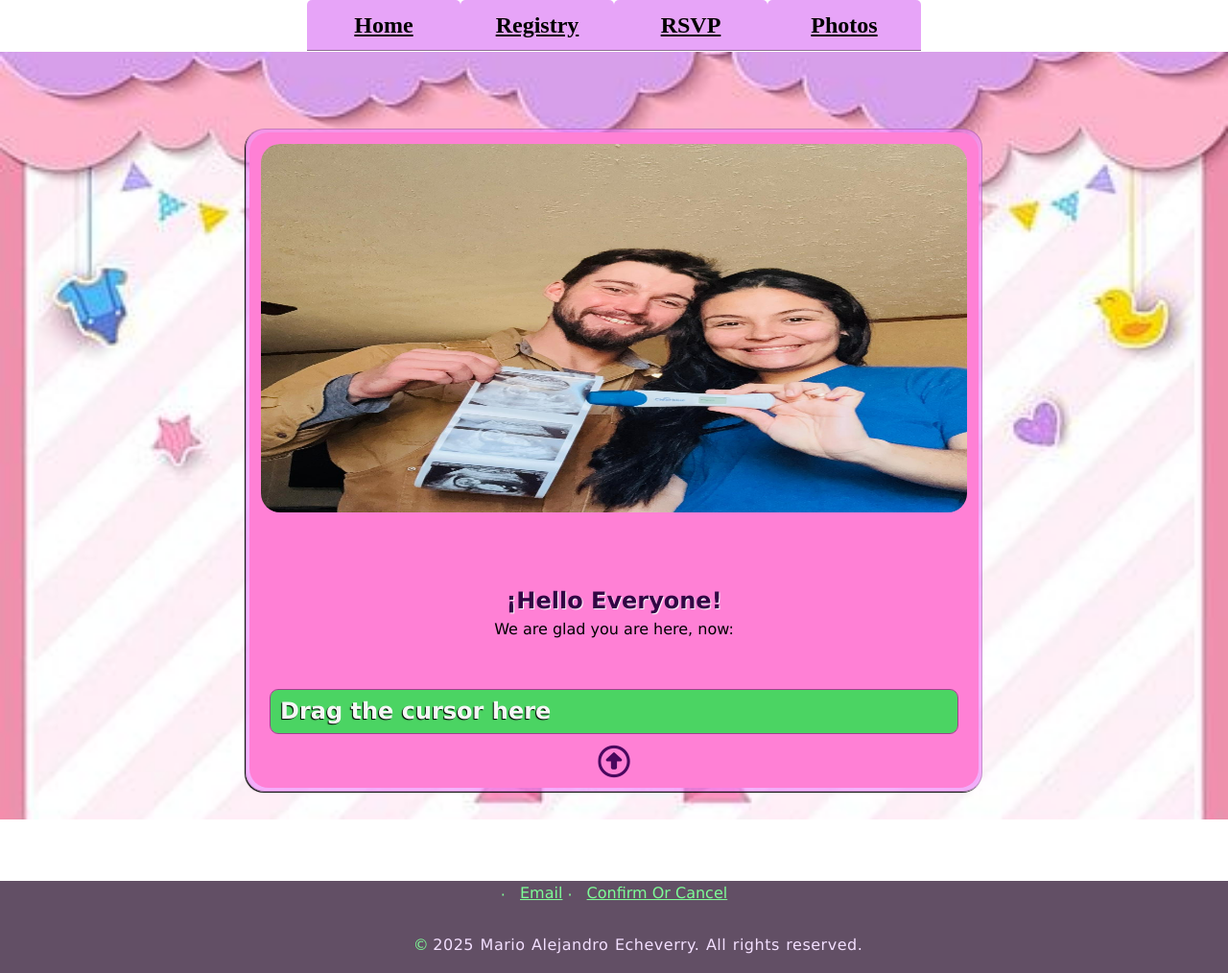
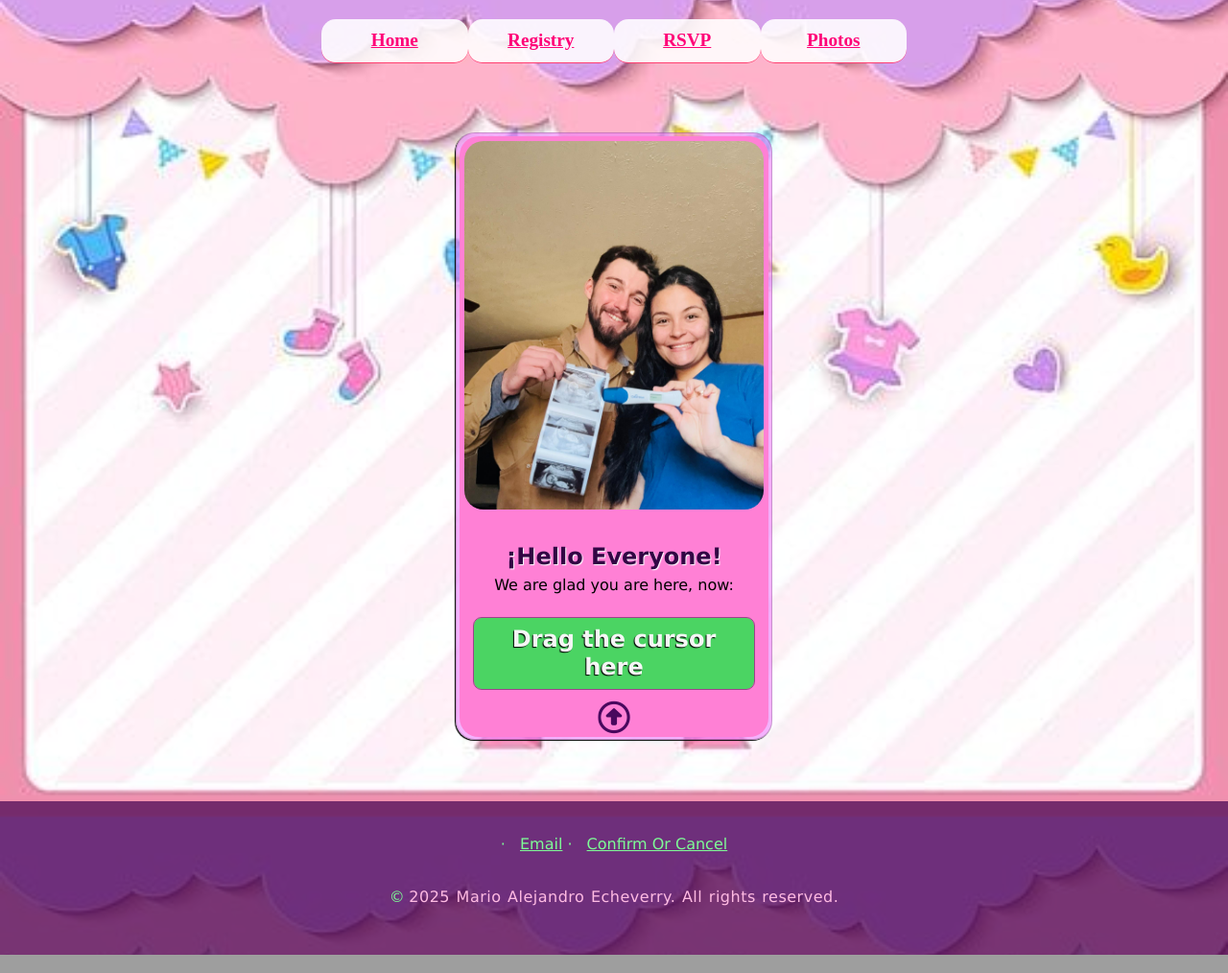
Before and after one commit to alejoP19/babyshower_page, a Django app: page /home in a window 1280 px wide. Shown: the part 961-1975 px from the top of the page at 96% size. Run offline with Django 5.2, Linux system fonts and the light colour scheme; some libraries are stand-ins or nearby versions.

Commit message:
home responsive ok

```diff
--- a/invitados/templates/home.html
+++ b/invitados/templates/home.html
@@ -62,7 +62,7 @@
 
 {% block content %}
 
-<body>
+
 
 <div class="home__picture">
     <div class="picture-items" >
@@ -100,6 +100,9 @@
 </div>
 
 
+
+
+
     <div class="nav-body">
         <ul class="nav-list-body"  id="miLista">
             <li  class="nav-item-body" ><a href="{% url 'Home'%}" id="ir">Home</a></li>
@@ -109,32 +112,22 @@
         </ul>
     </div>
 
-    <main class="img-main">
-  <!-- <div class="parents-img">
-      <img  src="{% static 'invitados/img/new_parents.jpg' %}" alt="">
-  </div> -->
 
+
+<body class="img-body-home">
     <div class="card">
-
         <div class="card__front">
-
                 <picture class="sidebar__iconos sidebar--picture">
                     <source srcset="{% static 'invitados/img/new_parents.jpg' %}" media="(max-width:700px)">
-
                     <img src="{% static 'invitados/img/new_parents.jpg' %}" alt="">
                 </picture>
 
-                <span>¡Hello Everyone!
-                </span>
+                    <span>¡Hello Everyone!</span>
                     <P>
-
                         We are glad you are here, now: <br>
-
                     </P>
                     <h4>Drag the cursor here</h4>
                     <div class="icon-card">
-
-
                     <i class="fa-regular fa-circle-up fa-beat-fade"></i>
                 </div>
         </div>
@@ -143,7 +136,6 @@
         <div class="card__back">
             <span>
                 Thank you for visiting our baby registry!
-
             </span>
             <P>
                 We appreciate you joining us on this journey.
@@ -151,18 +143,12 @@
                 We know we'll need many items as our daughter grows,
                 but please feel free to bless her with whatever you wish.
                 We appreciate your love and support.
-             Love, Colby, Valentina, and Presley.</P>
-
-
+                Love, Colby, Valentina, and Presley.
+            </P>
         </div>
     </div>
 
 
-
-    </main>
-
-
-</body>
     <footer class="base__footer">
 
         <div class="right_text__footer--base">
@@ -177,6 +163,7 @@
         </div>
 
     </footer>
+</body>
 
 
 {% endblock %}
--- a/static/invitados/css/styles_cuenta_regresiva.css
+++ b/static/invitados/css/styles_cuenta_regresiva.css
@@ -11,7 +11,7 @@
   align-items: center;
   justify-content: center;
   bottom: 0;
-  margin-bottom: 15px;
+  margin-bottom: 10px;
   background-color:transparent;
   box-shadow:-1px 0px 0.5px 2px #ff8dd981;
   width:fit-content;
@@ -89,3 +89,22 @@
 
 
 }
+
+
+
+/*----------> <<< QUERIES >>> <-----------*/
+
+@media screen and (min-width: 700px){
+
+  .contenedor {
+
+      margin-bottom: 13%;
+
+    }
+
+
+}
+
+
+/* <---- H <<< QUERIES /ENDS >>> ----->*/
+/*________________________________________________________*/
--- a/static/invitados/css/styles_nav_home.css
+++ b/static/invitados/css/styles_nav_home.css
@@ -1,8 +1,11 @@
 body{
+      position:relative;
+      margin: 0;
       padding: 0;
-      margin: 0;
+      box-sizing: border-box;
+      min-height: 100vh;
+      max-height: fit-content;
       font-family: 'Verdana';
-      box-sizing: border-box;
       background-color: #fffffffa;
 
 
@@ -123,47 +156,31 @@
 }
 
 
-/* <---- FOTO SECTION  ENDS ----->*/
+/* <---- HOME PICTURE SECTION  ENDS ----->*/
 /*__________________________________*/
 
 
-/* <---- SIDE NAV  BAR  ----->*/
 
-.nav{
+/* <---- MAIN SECTION STYLES ----->*/
+.img-body-home{
 
-         display: flex;
-         flex-direction: row;
-         justify-content: center;
-         align-content: center;
-         text-align: center;
-         font-family: 'Script MT';
-          width: 100%;
-        padding: 20px 0;
-
+background-image: url(../../invitados/img/main_home_img.jpg);
+margin: 0;
+padding: 0;
+background-size: cover;
+background-repeat: no-repeat;
+background-position: center center;
+background-attachment: fixed;
+height: 100%;
+width: 100%
 }
-
-
-
-.nav-item{
-
-list-style: none;
-}
-
-.nav-item a{
-      color: #000000;
-      font-size: x-large;
-      font-weight: 600;
-}
-
-/* <---- SIDE NAV  BAR   ENDS ----->*/
-/*__________________________________*/
 
 
 /* <---- NAV BODY  SECTION  ----->*/
 
 .nav-body{
-
       display: flex;
+      top: 0;
       flex-direction: column;
       justify-content: center;
       align-content: center;
@@ -206,41 +223,23 @@
 
 
 
+/* <---- CARD SECTION  ----->*/
+.card{
 
-/* <---- MAIN SECTION STYLES ----->*/
-.img-main{
-      position: relative;
       display: flex;
       flex-direction: column;
-      justify-content: space-evenly;
-      height:110dvh;
-      width: 100%;
-
-      box-sizing: border-box;
-      background-image: url(../../invitados/img/main_home_img.jpg);
-      background-repeat: no-repeat;
-      background-size: cover;
-      background-position: center;
-
-
-}
-
-.card{
-
-      position: absolute;
+      justify-content:space-evenly;
       margin: auto;
       align-self: center;
-      display: flex;
-      width: clamp(65dvw, 50%, 90dvw);
+      margin-top: 5%;
+      width: clamp(100px,60%, 300px);
       height: clamp(max-content, 50%, 100dvh);
-      max-width: clamp(65dvw, 50%, 90dvw);
       min-height: clamp(max-content, 50%, 100dvh);
-      max-height: clamp(max-content,50%, 100dvw);
-      margin-top: 7%;
       background-color:#ed7efc96;
       border-radius: 20px;
       overflow: hidden;
       box-shadow: -1px 1px 1px black;
+
 
   }
 
@@ -283,7 +282,8 @@
   .card__back, .card__front{
   backface-visibility: hidden;
   transition: transform 3s;
-  background-color:#ca90f7;
+  background-color:#ae4afa;
+  color: white;
   border-radius: 20px;
   padding-bottom:6px ;
   }
@@ -378,10 +378,76 @@
 
 
 
-
+  /* <---- CARD SECTION  ENDS ----->*/
+/*__________________________________*/
 
 /* <---- MAIN SECTION  ENDS ----->*/
 /*__________________________________*/
+
+
+
+
+/*----------> FOOTER  / <<<<  BASE>>>>  <-----------*/
+
+.base__footer {
+      display: flex;
+      flex-direction: column;
+
+      background-color: rgba(75, 9, 85, 0.74);
+      margin-top: 5%;
+      justify-content: center;
+      align-content: center;
+      height: fit-content;
+      width: 100%;
+      font-size: clamp(0.7rem, 2.0vw, 1rem);
+      padding: 10px 0px 30px 0px;
+
+    }
+
+
+
+      .left__text__footer--base {
+        margin-top:-30px;
+        margin-bottom: 3%;
+        display: flex;
+        flex-direction: row;
+        align-items: center;
+        align-self: center;
+        color: rgb(255, 187, 227);
+        letter-spacing: 0.5px;
+       word-spacing: 1px;
+       gap: 4px;
+
+      }
+      .left__text__footer--base:hover{
+        color: rgba(255, 255, 255, 0.952);
+      }
+
+      .right_text__footer--base {
+        display: flex;
+        flex-direction: row;
+        justify-content: space-around;
+        gap: 5px;
+        margin: auto;
+        padding: 30px 0px;
+
+
+
+        color: rgba(136, 255, 235, 0.959);
+        margin-bottom: 2%;
+      }
+      .right_text__footer--base a {
+
+            color: #7efc96;
+            margin-bottom: 2%;
+          }
+      .right_text__footer--base a:hover {
+
+        color: rgba(5, 255, 193, 0.959);
+      }
+
+    /*----------> FOOTER / <<<  ENDS >>>  <-----------*/
+   /*________________________________________________*/
 
 
 
@@ -477,71 +543,6 @@
 
 
 
-/*----------> FOOTER  / <<<<  BASE>>>>  <-----------*/
-
-.base__footer {
-      position:absolute;
-      display: flex;
-      align-self: flex-end;
-
-      flex-direction: column;
-      background-color: rgba(44, 18, 48, 0.74);
-      margin-top: 5%;
-      justify-content: center;
-      align-content: center;
-      height: fit-content;
-      width: 100%;
-
-      font-size: clamp(0.7rem, 2.0vw, 1rem);
-      padding: 10px 0px 30px 0px;
-
-    }
-
-
-
-      .left__text__footer--base {
-        margin-top:-30px;
-        margin-bottom: 3%;
-        display: flex;
-        flex-direction: row;
-        align-items: center;
-        align-self: center;
-        color: rgb(243, 223, 255);
-        letter-spacing: 0.5px;
-       word-spacing: 1px;
-       gap: 4px;
-
-      }
-      .left__text__footer--base:hover{
-        color: rgba(255, 255, 255, 0.952);
-      }
-
-      .right_text__footer--base {
-        display: flex;
-        flex-direction: row;
-        justify-content: space-around;
-        gap: 5px;
-        margin: auto;
-        padding: 30px 0px;
-
-
-
-        color: rgba(136, 255, 235, 0.959);
-        margin-bottom: 2%;
-      }
-      .right_text__footer--base a {
-
-            color: #7efc96;
-            margin-bottom: 2%;
-          }
-      .right_text__footer--base a:hover {
-
-        color: rgba(5, 255, 193, 0.959);
-      }
-
-    /*----------> FOOTER / <<<  ENDS >>>  <-----------*/
-   /*________________________________________________*/
-
 
 
 
@@ -582,42 +583,40 @@
 
         .picture-items h4{
 
-            margin-bottom: 20%;
+            margin-bottom: 18%;
         }
 
 }
 
-/* <---- HEADER SECTION   << QUERIES / ENDS >>>  ----->*/
-/*____________________________________________________*/
+
+  /* <---- HOME PICTURE SECTION  <<< QUERIES /ENDS >>> ----->*/
+  /*________________________________________________________*/
 
 
 /* <---- NAV BODY  SECTION <<< QUERIES >>>   ----->*/
 
     @media screen and (min-width: 700px){
 .nav-body{
-      position: relative;
 
-      height: 30%;
-      margin: 1px 1px;
-        width: 50%;
-    justify-self: center;
+      background:none;
+      margin-top: 1%;
 }
 .nav-list-body{
-            position: relative;
+      margin: auto;
       display: flex;
-            flex-direction:row;
-            justify-content: space-between;
-            width: 100%;
-            font-family: 'Script MT';}
+      flex-direction: row;
+      justify-content: center;
+      width: 50%;
+      padding: 8px 15px;
+      border-radius: 15px;
+}
 
 .nav-item-body{
-            text-align: center;
+      background: #ffffffe0;
       width: 40%;
-      padding: 8px;
-      border-bottom: 1px solid rgba(35, 31, 32, 45%);
-     border-radius: 5px;
-     border-bottom-left-radius: 0%;
-     border-bottom-right-radius: 0;
+      padding: 8px ;
+      border-bottom: 1px solid rgba(255, 4, 67, 0.76);
+      border-radius: 15px;
       transition: background-color 2s, border-radius 1s, outline 0.8s,
       outline-offset 0.1s;
       outline: 1px;
@@ -628,21 +627,23 @@
       }
 
       .nav-item-body:hover{
-
-
-      border-radius: 25px;
       background-color: #e69ff8f1;
       border-radius: 23px;
-      padding:10px 30px;
+      padding:6px 20px;
       outline: 1px solid rgb(255, 255, 255);
      outline-offset: -3px;
-
       }
 
       .nav-item-body a{
+      color: #ff0077;
+      font-size:larger;
+      font-weight:bold;
+
+      }
+      .nav-item-body a:hover{
+
             color: #000000;
-      font-size: x-large;
-      font-weight: 600;
+
 
             }
 
@@ -656,169 +657,20 @@
   /* <---- MAIN SECTION STYLES <<<< QUERIES >>>> ----->*/
 
   @media screen and (min-width: 700px){
-.img-main{
-      position: relative;
-      display: flex;
-      flex-direction: column;
-      justify-content: space-evenly;
-      height:100dvh;
-
-
-
-}
 
       .card{
 
-      position: absolute;
-    margin: auto;
-      align-self: center;
-      display: flex;
-      width: clamp(70dvw, 50%, 90dvw);
+
+            margin-top: 5%;
+            width: clamp(63dvw, 50%, 90dvw);
             height: clamp(max-content, 50%, 100dvh);
-      max-width: clamp(60dvw, 50%, 90dvw);
-      min-height: clamp(max-content, 50%, 100dvh);
-      max-height: clamp(max-content,50%, 100dvw);
-      margin-top: 4%;
-      background-color:#ed7efc96;
+            width: clamp(200px,100%, 330px);
             border-radius: 20px;
             overflow: hidden;
             box-shadow: -1px 1px 1px black;
 
-  }
-
-  .card__back{
-      display: flex;
-      flex-direction: column;
-      justify-content:space-evenly;
-      position: absolute;
-      top: 0;
-      width: 100%;
-      height: 100%;
-      padding: 12px;
-      transform: perspective(900px)rotateY(180deg);
-      border-radius: 20px;
-      border: 1px dotted white;
-  }
-
-  .card__back span{
-      text-align: center;
-      align-self: center;
-      font-size: clamp(1.5rem,2.2%, 2rem);
-
-      margin: 6px 0;
 
         }
-  .card__back p{
-      align-self: center;
-      text-align: justify;
-      font-size: clamp(1.2rem,2.2%, 1.8rem);
-  text-wrap: wrap wrap;
-      margin: 6px 6px;
-      white-space:pre;
-      white-space:normal;
-      text-align: justify;
-
-
-
-
-  }
-  .card__back, .card__front{
-  backface-visibility: hidden;
-  transition: transform 3s;
-  background-color:#ca90f7;
-  border-radius: 20px;
-  padding-bottom:6px ;
-  }
-
-  .card:hover .card__front{
-      transform: perspective(300px)rotateY(180deg);
-  }
-  .card:hover .card__back{
-      transform: perspective(300px)rotateY(360deg);
-      background-color: rgb(253, 22, 138);
-      color:#000000;
-  }
-
-  .card__front{
-
-      transform: perspective(200px)rotateY(0deg);
-      margin: 3px;
-      padding: 12px;
-      height: 40%;
-      background-color: #ca90f7;
-      border-radius: 20px;
-  }
-  .card__front{
-
-  height: fit-content;
-  background-color: #ff80d5;
-  }
-  .card__front img{
-      width: 100%;
-      background-repeat: no-repeat;
-      background-size:  cover;
-      background-position:center ;
-      border-radius: 20px;
-      margin-bottom: 10%;
-
-  }
-
-  .card__front span{
-    display: flex;
-    justify-self: center;
-    font-size: clamp(1.5rem,2.2%, 2rem);
-     color: rgb(50, 5, 68);
-     text-shadow: 1px 1px 1px #ffffff;
-     font-weight: bold;
-
-  }
-  .card__front p{
-      display: flex;
-      justify-self: center;
-
-     font-size: clamp(1rem,2.2%, 1.5rem);
-     margin: 0% 0% 7% 0%;
-     display: block;
-     color: rgb(0, 0, 0);
-   font-weight: 400;
-
-  }
-  .card__front h4{
-      text-align: center;
-      display: flex;
-   align-self: center;
-  color: rgba(255, 255, 255, 0.959);
-  text-shadow: -1px 1px 1px #000000;
-  font-weight:600;
-background-color: #3ddb5aec;
-  padding: 8px 10px;
-  margin: 15px 10px;
-  border-radius: 8px;
-  transition: background-color 1s, border-radius 0.8s, outline 0.8s,
-    outline-offset 0.8s;
-    outline: 1px solid rgba(136, 55, 122, 0.829);
-  outline-offset: 2;
-
-  }
-  .card__front h4:hover {
-      background-color: rgba(255, 138, 226, 0.178);
-      color: rgb(255, 0, 106);
-      border-radius: 20px;
-      padding: 15px;
-      outline: 2px solid rgba(253, 3, 3, 0.596);
-      outline-offset: -7px;
-    }
-
-
-
-  .icon-card{
-      display: flex;
-    justify-self: center;
-    font-size: 30px;
-    color: #3f0257;
-  }
-
-
 }
 
 
@@ -831,75 +683,63 @@
  /*---------->  FOOTER- BASE/ <<<< QUERIES>>>>  <-----------*/
 
 
-        @media screen and (min-width: 620px) {
-        .base__footer{
-      height: 12dvh;
-      margin-top: 5%;
+        @media screen and (min-width: 700px) {
+
+            .base__footer {
+
+                  font-size: clamp(0.7rem, 2.0vw, 1rem);
+                  padding: 3px 0px 10px 0px;
+
                 }
 
+
+
                   .left__text__footer--base {
+                    margin-top:-30px;
+                    margin-bottom: 3%;
                     display: flex;
+                    flex-direction: row;
                     align-items: center;
-      flex-direction: row;
-       margin-left: 50px;
+                    align-self: center;
+                    color: rgb(255, 187, 227);
+                    letter-spacing: 0.5px;
+                   word-spacing: 1px;
+                   gap: 4px;
+
                   }
-
                   .left__text__footer--base:hover{
-        color: rgba(20, 214, 101, 0.952);
+                    color: rgba(255, 255, 255, 0.952);
                   }
 
                   .right_text__footer--base {
-        margin-top: 12px;
                     display: flex;
-      align-items: center;
+                    flex-direction: row;
+                    justify-content: space-around;
+                    gap: 5px;
+                    margin: auto;
+                    padding: 30px 0px;
+
+
+
+                    color: rgba(136, 255, 235, 0.959);
+                    margin-bottom: 2%;
+                  }
+                  .right_text__footer--base a {
+
+                        color: #7efc96;
+                        margin-bottom: 2%;
+                      }
+                  .right_text__footer--base a:hover {
+
+                    color: rgba(5, 255, 193, 0.959);
+                  }
+
+                /*----------> FOOTER / <<<  ENDS >>>  <-----------*/
+               /*________________________________________________*/
+
+
 
       }
 
-      }
-/*----------> HEADER QUERIES <-----------*/
-
-@container header (min-width: 600px){
-      .nav_hdr{
-            margin-top: 0;
-            display: block;
-            position: static;
-            z-index: 1;
-            background-color: transparent;
-            height: auto;
-            width: auto;
-            justify-content: space-between;
-
-      }
-      .nav_hdr-item a{
-            color: rgb(1, 142, 207);
-            font-size: large;
-            font-weight: 400;
-      }
-
-      .nav_hdr-list {
-            flex-direction: row;
-            height: auto;
-            width: auto;
-            gap: 20px;
-            margin-right: 40px;
-
-
-      }
-      .header__open-nav-button{
-            display: none;
-       }
-
-
-      }
-/*----------> HEADER ENDS <-----------*/
-/*-----------------------------------*/
-
-
-
-
-
-
-
-
-
-/* --- NAVBAR SECTION --- */
+/*----------> <<<< QUERIES / ENDS >>>>  <-----------*/
+/*--------------------------------------------------*/
```
Also changed, not shown: other parts of static/invitados/css/styles_nav_home.css (+34 -4 lines). Lines whose indentation alone changed are shown as unchanged.
